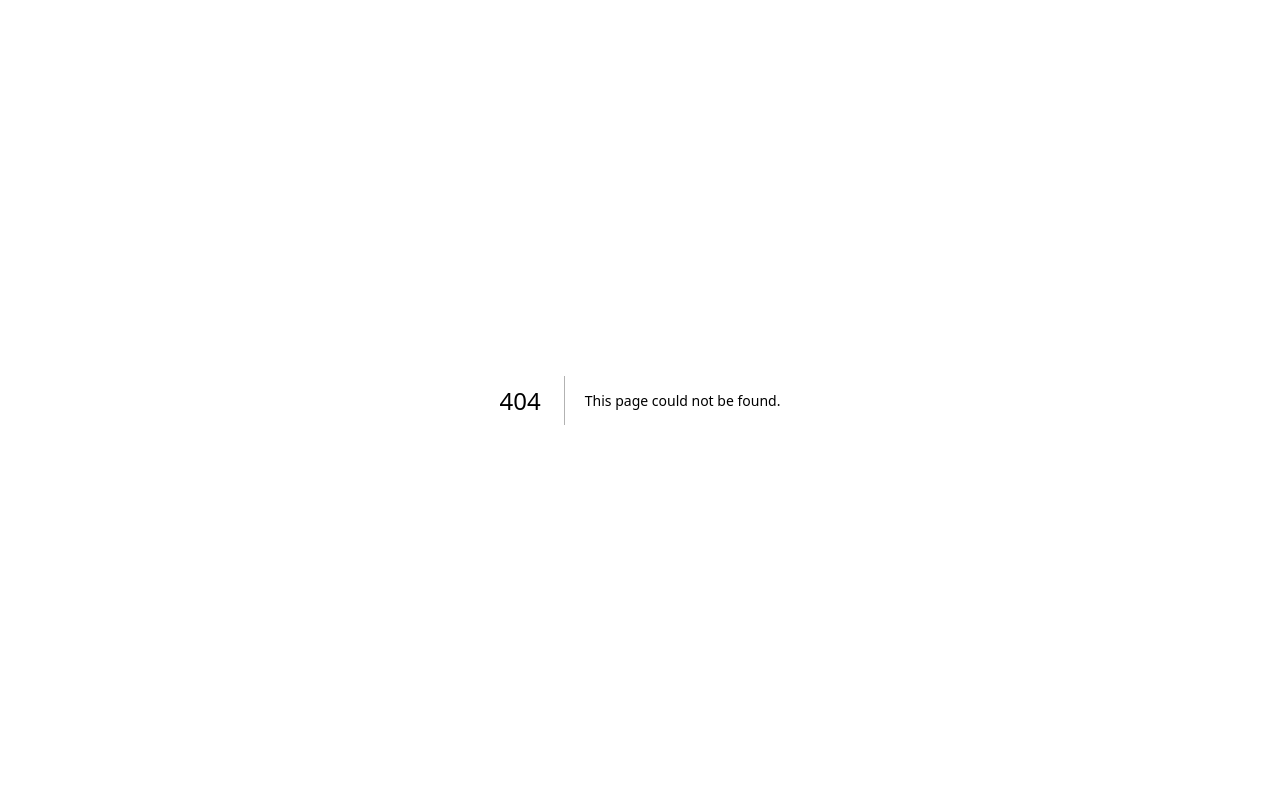
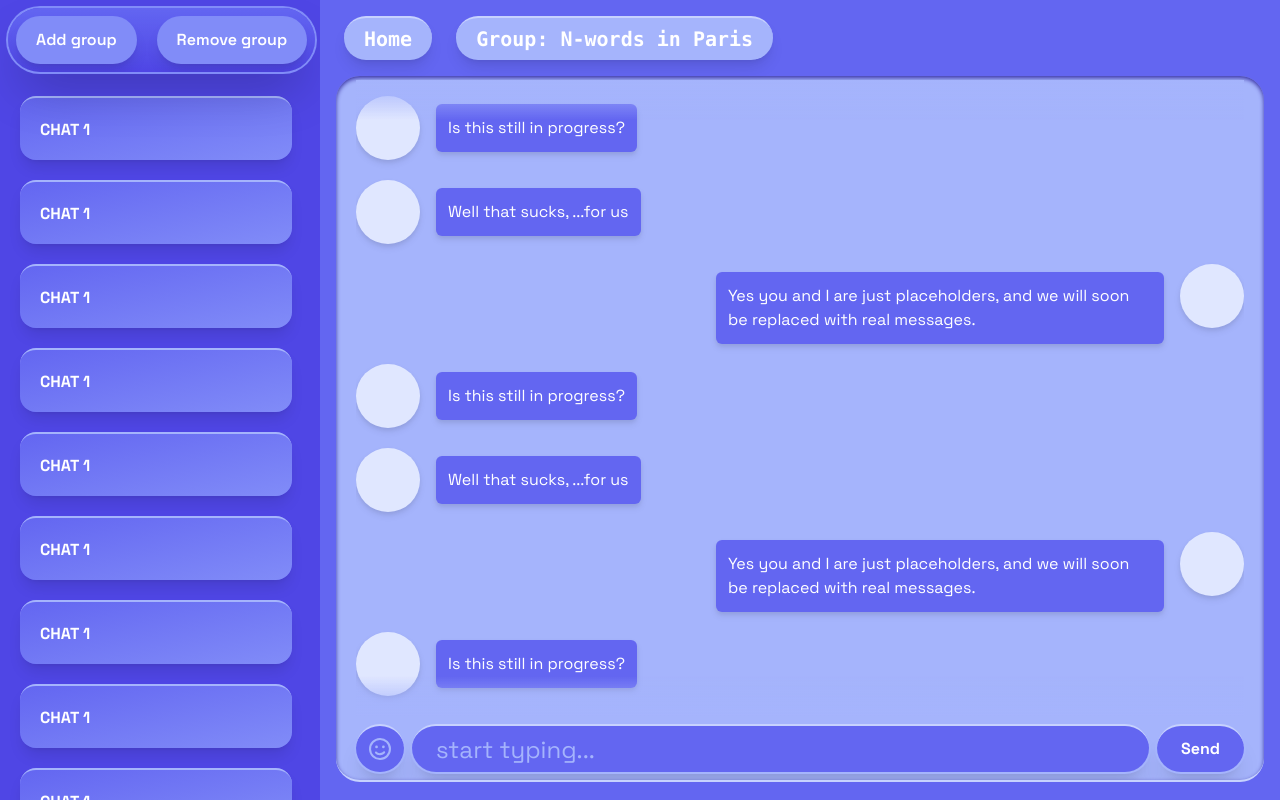
Before and after one commit to ATLAS2002/Prio, a Next.js app in the folder client/: page /chats/chat/1 in a window 1280 px wide. Before the commit this address had no page. Built offline with nearby package versions, Linux system fonts and the light colour scheme.

Commit message:
Added emoji button

```diff
--- /dev/null
+++ b/client/src/app/chats/chat/[id]/page.tsx
@@ -0,0 +1,22 @@
+'use client'
+
+import { useState } from 'react'
+
+import MessageList from '@/components/chats/MessageList'
+import MessageForm from '@/components/chats/MessageForm'
+
+export default function Chat() {
+  const [messages, setMessages] = useState<string[]>([])
+  const [currentMessage, setCurrentMessage] = useState<string>('')
+
+  return (
+    <section className='h-full'>
+      <div className='relative h-full overflow-auto'>
+        <div className='bg-gradient-fade-top absolute top-0 z-50 h-10 w-full'></div>
+        <MessageList>{currentMessage}</MessageList>
+        <div className='bg-gradient-fade-bottom absolute bottom-0 z-50 h-10 w-full'></div>
+      </div>
+      <MessageForm changeHandler={setCurrentMessage} />
+    </section>
+  )
+}
--- /dev/null
+++ b/client/src/components/Emojis.tsx
@@ -0,0 +1,34 @@
+'use client'
+
+import { FontAwesomeIcon } from '@fortawesome/react-fontawesome'
+import {
+  faFaceSmile,
+  faFaceSmileWink
+} from '@fortawesome/free-regular-svg-icons'
+import { useState } from 'react'
+
+export default () => {
+  const [open, setOpen] = useState<boolean>(false)
+
+  return (
+    <button
+      type='button'
+      onClick={() => setOpen(!open)}
+      className='border-primary-200 bg-primary-500 text-primary-200 ring-primary-300 group my-2 aspect-square h-12 rounded-full border-t-2 p-3 font-extrabold shadow-xl ring-2'
+    >
+      <div className={`${open ? 'rotate-0' : 'rotate-[359deg]'} transition duration-300 h-full w-full`}>
+        {open ? (
+          <FontAwesomeIcon
+            icon={faFaceSmileWink}
+            className='text-primary-300 group-hover:text-primary-200 h-full w-full transition duration-300'
+          />
+        ) : (
+          <FontAwesomeIcon
+            icon={faFaceSmile}
+            className='text-primary-300 group-hover:text-primary-200 h-full w-full transition duration-300'
+          />
+        )}
+      </div>
+    </button>
+  )
+}
```
